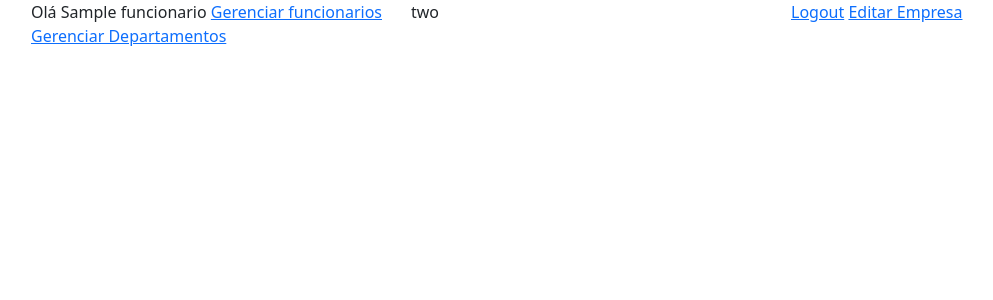
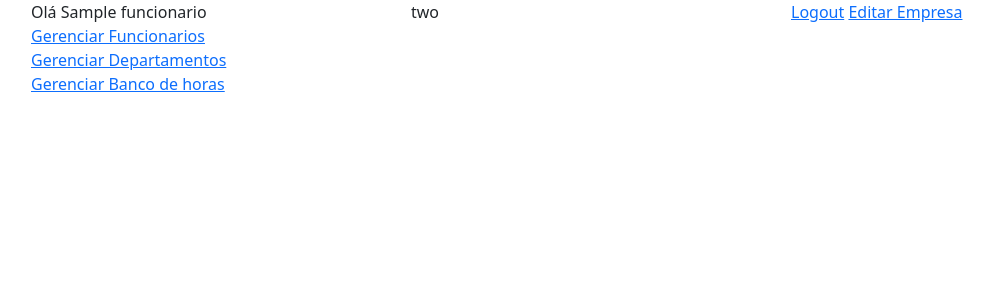
Before and after one commit to Microsfire/GestaoRH, a Django app: page / in a window 1280 px wide. Shown: the top 300 px of the page, without its empty margins (51-1044 px from the left). Run offline with Django 3.2, Linux system fonts and the light colour scheme; a user stored in the database is signed in; tables that the repository leaves empty hold one stand-in row (values such as "Sample post"); some libraries are stand-ins or nearby versions.

Commit message:
Crud app Registro_Hora_Extra

```diff
--- a/apps/core/templates/core/index.html
+++ b/apps/core/templates/core/index.html
@@ -6,9 +6,10 @@
 
     <div class="row">
     <div class="col-sm">
-      Olá {{ usuario.funcionario.nome}}
-        <a href="{% url 'list_funcionarios' %}">Gerenciar funcionarios</a>
-        <a href="{% url 'list_deparatamentos' %}">Gerenciar Departamentos</a>
+      Olá {{ usuario.funcionario.nome}}<br>
+        <a href="{% url 'list_funcionarios' %}">Gerenciar Funcionarios</a><br>
+        <a href="{% url 'list_deparatamentos' %}">Gerenciar Departamentos</a><br>
+        <a href="{% url 'list_hora_extra' %}">Gerenciar Banco de horas</a>
 
 
     </div>
--- a/apps/registro_hora_extra/models.py
+++ b/apps/registro_hora_extra/models.py
@@ -5,6 +5,7 @@ from apps.funcionarios.models import Funcionario
 class RegistroHoraExtra(models.Model):
     motivo = models.CharField(max_length=100)
     funcionario = models.ForeignKey(Funcionario, on_delete=models.PROTECT)
+    horas = models.DecimalField(max_digits=5,decimal_places=2)
 
     def __str__(self):
         return self.motivo
--- /dev/null
+++ b/apps/registro_hora_extra/urls.py
@@ -0,0 +1,8 @@
+from django.urls import path
+from .views import (
+    HoraExtraList
+)
+
+urlpatterns = [
+    path('', HoraExtraList.as_view(), name='list_hora_extra'),
+]
--- a/gestaoRH/urls.py
+++ b/gestaoRH/urls.py
@@ -38,6 +38,9 @@ urlpatterns = [
     # apps.documentos
     path('documento/', include('apps.documentos.urls')),
 
+    # apps.horas_extras
+    path('horas-extras/', include('apps.registro_hora_extra.urls')),
+
     #admin
     path('admin/', admin.site.urls),
 ] + static(settings.MEDIA_URL, document_root=settings.MEDIA_ROOT)
```
Also changed, not shown: apps/registro_hora_extra/templates/registro_hora_extra/registrohoraextra_list.html (added, +11 -0 lines), apps/registro_hora_extra/views.py (+9 -1 lines), apps/registro_hora_extra/migrations/0002_registrohoraextra_horas.py (added).
